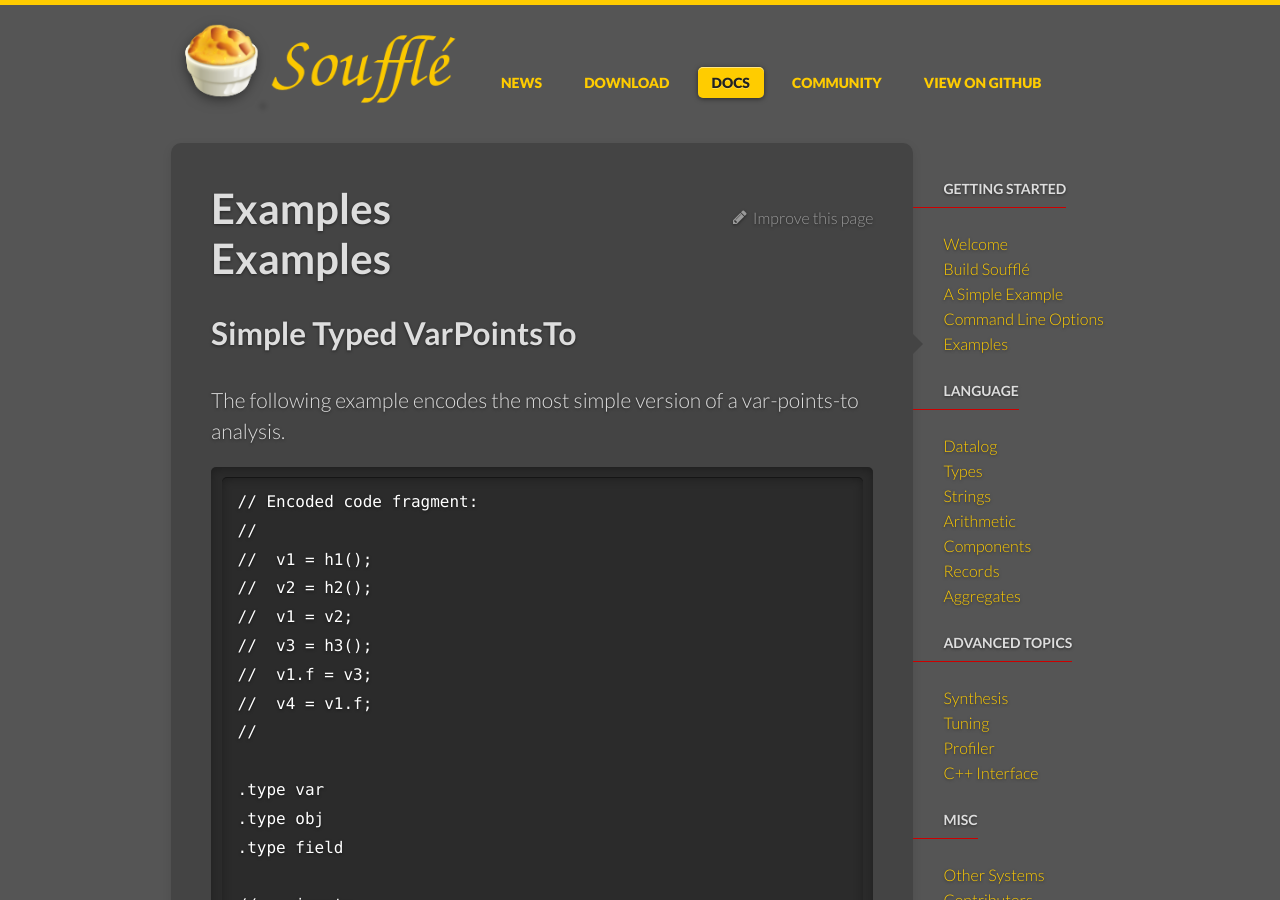
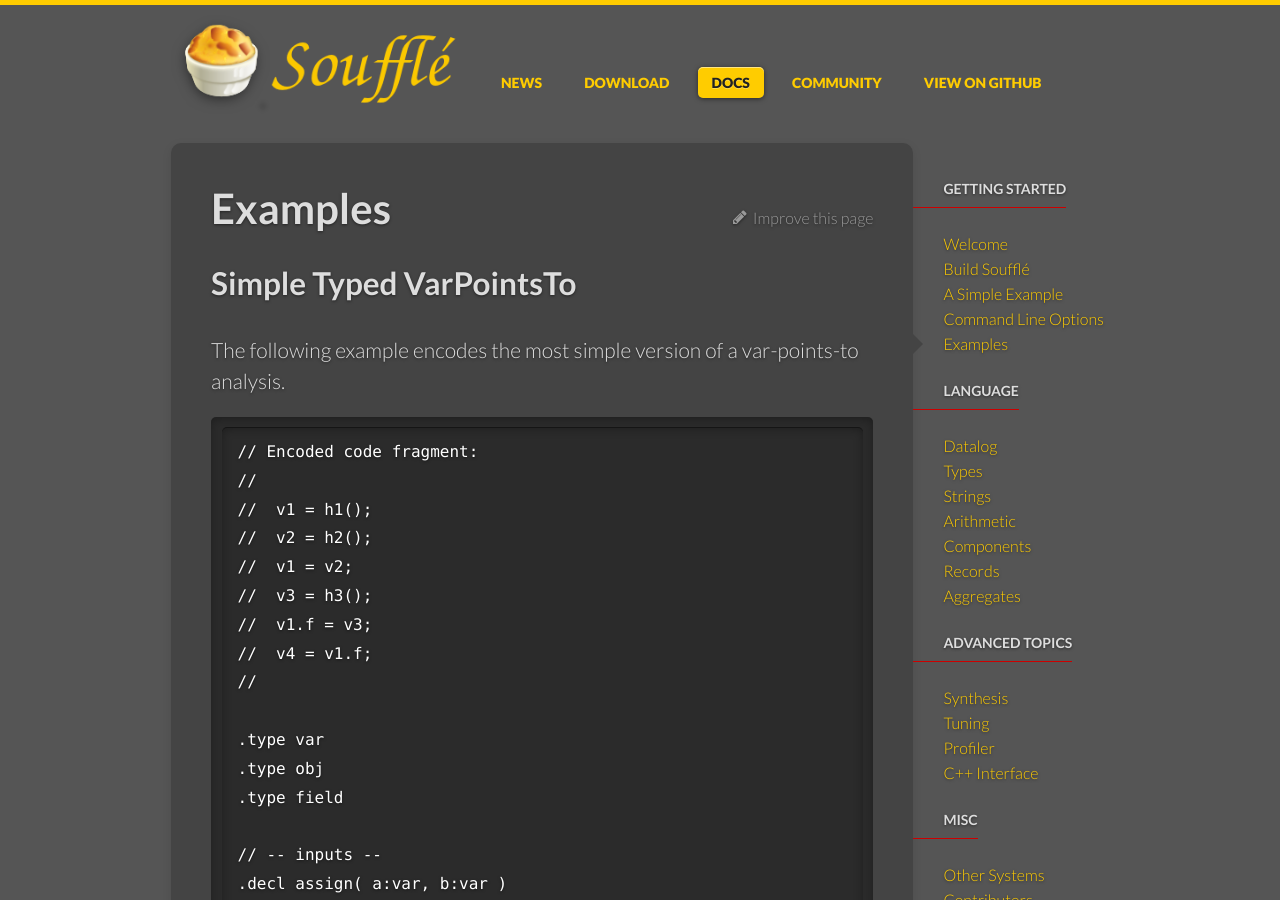
Before and after one commit to souffle-lang/souffle-lang.github.io, a Jekyll site: the page built from _docs/examples.md, in a window 1280 px wide and 900 px high. Built offline with Jekyll 4.4.1, drawn with Linux system fonts in a browser that asks for light colours.

Commit message:
remove heading in examples

```diff
--- a/_docs/examples.md
+++ b/_docs/examples.md
@@ -3,8 +3,6 @@ layout: docs
 title: Examples
 permalink: /docs/examples/
 ---
-# Examples
-
 ## Simple Typed VarPointsTo
 
 The following example encodes the most simple version of a var-points-to analysis.
```
